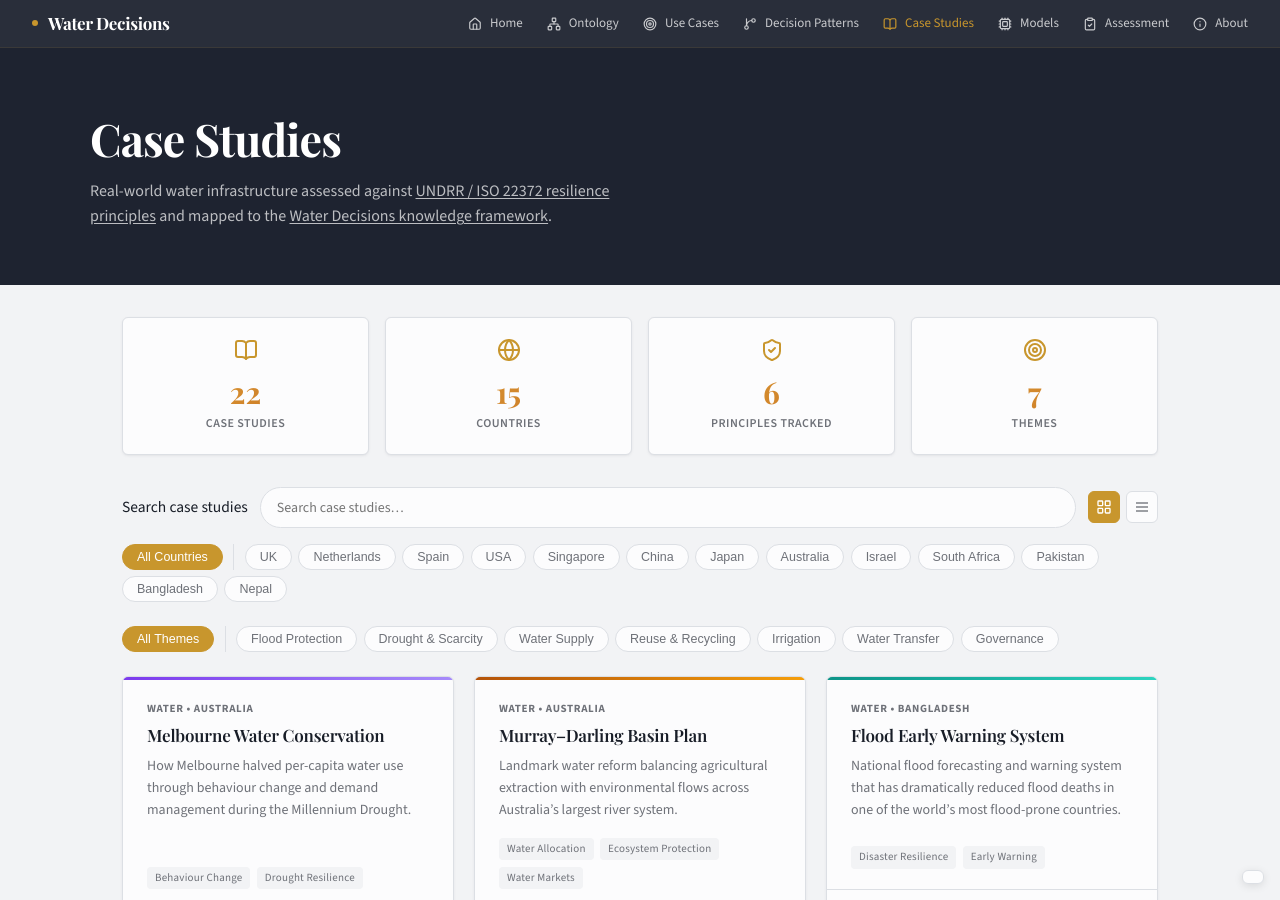
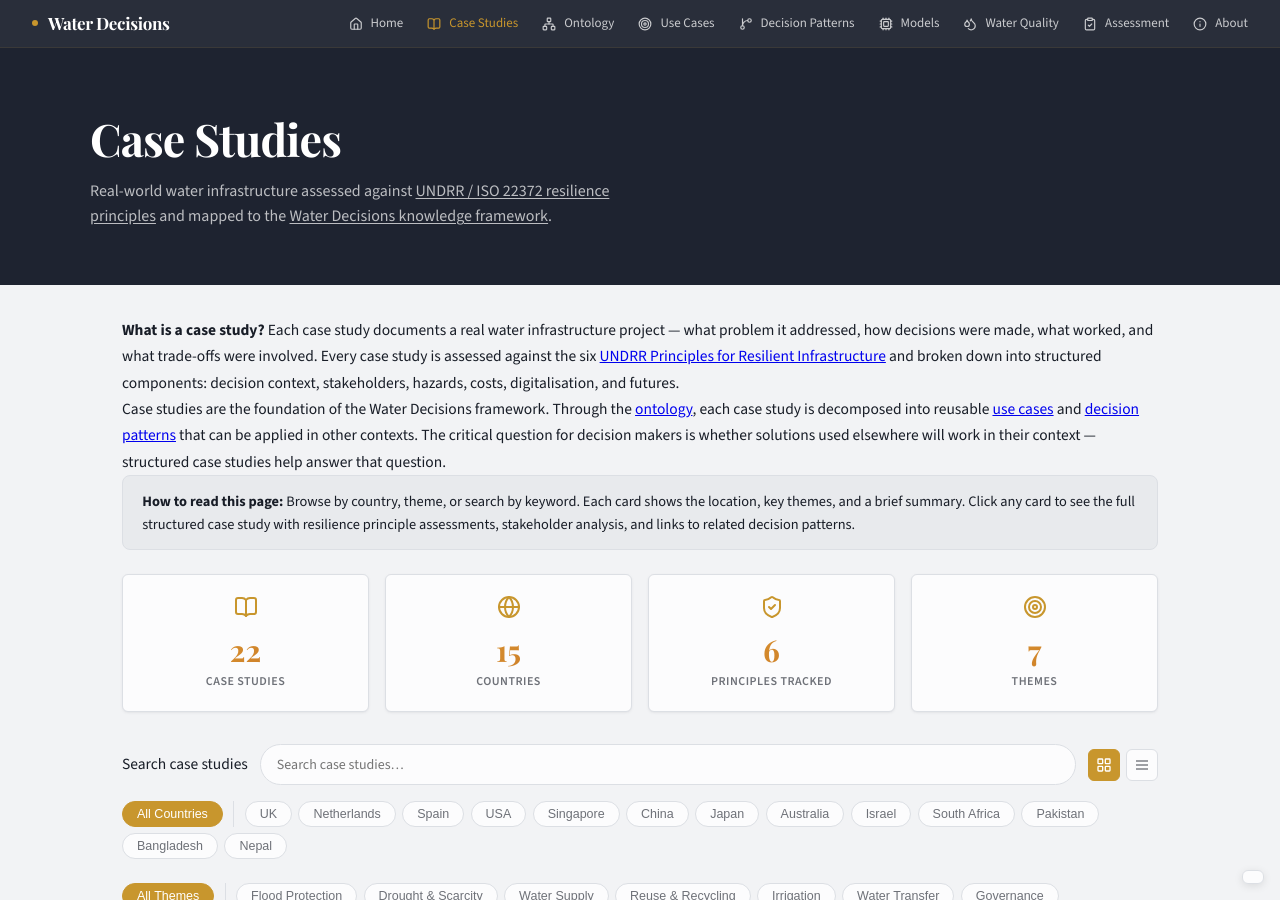
Before and after one commit to visioninglab/waterdecisions, a Jekyll site: the page built from case-studies/index.html, in a window 1280 px wide and 900 px high. Built offline with Jekyll 4.4.1, drawn with Linux system fonts in a browser that asks for light colours.

Commit message:
Reorder navigation and add explanatory intros across sections
Reorder nav to follow the tool's value chain: Case Studies → Ontology →
Use Cases → Decision Patterns → Models → Water Quality → Assessment.
Add Water Quality dashboard to navigation. Add intro text to Case Studies
and Ontology pages explaining their role in the framework. Update hero
text on Water Quality and Assessment to cross-link related sections.

Co-Authored-By: Claude Opus 4.6 (1M context) <noreply@anthropic.com>

```diff
--- a/assessment.html
+++ b/assessment.html
@@ -11,7 +11,7 @@ extra_head: '<script src="https://cdn.jsdelivr.net/npm/chart.js@4"></script><scr
   <div class="hero-inner">
     <div class="hero-breadcrumb"><span class="assess-demo-tag">DEMO</span></div>
     <h1>7-Minute Resilience Diagnostic</h1>
-    <p class="hero-subtitle">Quick infrastructure resilience assessment aligned with <a href="https://www.iso.org/standard/50275.html" target="_blank" rel="noopener" style="color:#fff;text-decoration:underline;text-underline-offset:2px;">ISO 22372</a> and the six <a href="https://www.undrr.org/publication/handbook-implementing-principles-resilient-infrastructure" target="_blank" rel="noopener" style="color:#fff;text-decoration:underline;text-underline-offset:2px;">UNDRR Principles for Resilient Infrastructure</a>.</p>
+    <p class="hero-subtitle">Assess your own infrastructure system against the six <a href="https://www.undrr.org/publication/handbook-implementing-principles-resilient-infrastructure" target="_blank" rel="noopener" style="color:#fff;text-decoration:underline;text-underline-offset:2px;">UNDRR Principles for Resilient Infrastructure</a>, aligned with <a href="https://www.iso.org/standard/50275.html" target="_blank" rel="noopener" style="color:#fff;text-decoration:underline;text-underline-offset:2px;">ISO 22372</a>. Compare your scores with <a href="case-studies/index.html" style="color:#fff;text-decoration:underline;text-underline-offset:2px;">real-world case studies</a> from the Water Decisions framework.</p>
   </div>
 </div>
 
--- a/case-studies/index.html
+++ b/case-studies/index.html
@@ -63,6 +63,16 @@ extra_head: '<link rel="canonical" href="https://visioninglab.github.io/waterdec
 </header>
 
 <main class="page-content">
+
+  <!-- INTRO -->
+  <div class="intro-text">
+    <p><strong>What is a case study?</strong> Each case study documents a real water infrastructure project &mdash; what problem it addressed, how decisions were made, what worked, and what trade-offs were involved. Every case study is assessed against the six <a href="../principles.html">UNDRR Principles for Resilient Infrastructure</a> and broken down into structured components: decision context, stakeholders, hazards, costs, digitalisation, and futures.</p>
+    <p>Case studies are the foundation of the Water Decisions framework. Through the <a href="../ontology/index.html">ontology</a>, each case study is decomposed into reusable <a href="../use-cases/index.html">use cases</a> and <a href="../decision-patterns/index.html">decision patterns</a> that can be applied in other contexts. The critical question for decision makers is whether solutions used elsewhere will work in their context &mdash; structured case studies help answer that question.</p>
+  </div>
+
+  <div style="background:var(--sidebar-bg);border:1px solid var(--border);border-radius:8px;padding:0.85rem 1.2rem;margin-bottom:1.5rem;font-size:0.9rem;line-height:1.6;">
+    <strong style="color:var(--ink);">How to read this page:</strong> Browse by country, theme, or search by keyword. Each card shows the location, key themes, and a brief summary. Click any card to see the full structured case study with resilience principle assessments, stakeholder analysis, and links to related decision patterns.
+  </div>
 
   <!-- STATS BAR -->
   <div class="overview-stats" role="region" aria-label="Collection statistics">
--- a/ontology/index.html
+++ b/ontology/index.html
@@ -6,7 +6,10 @@ nav_active: ontology
 ---
 
 <div class="page-content">
-  <p style="margin-bottom:2rem;color:var(--muted);">The ontology defines the foundational concepts used across the Water Decisions framework &mdash; the building blocks from which use cases, decision patterns, and case studies are constructed.</p>
+  <div class="intro-text">
+    <p><strong>What is the ontology?</strong> The ontology is the AI-enabled knowledge framework that structures everything in Water Decisions. It defines a shared vocabulary of concepts &mdash; hazards, infrastructure types, governance models, monitoring approaches &mdash; so that <a href="../case-studies/index.html">case studies</a> from different countries and contexts can be meaningfully compared, decomposed into <a href="../use-cases/index.html">use cases</a>, and mapped to <a href="../decision-patterns/index.html">decision patterns</a>.</p>
+    <p>For decision makers, the ontology is what makes the tool portable. By passing case studies through this structured framework, insights from a flood management project in Tokyo can be compared with one in the Netherlands, and the relevant decision patterns can be identified for application in a UK context. The ontology aligns with <a href="https://www.iso.org/standard/50275.html" target="_blank" rel="noopener">ISO 22372</a> and the <a href="https://www.undrr.org/publication/handbook-implementing-principles-resilient-infrastructure" target="_blank" rel="noopener">UNDRR Principles for Resilient Infrastructure</a>.</p>
+  </div>
 
   <div class="overview-stats" style="margin-bottom:2rem;">
     <div class="overview-stat">
--- a/water-dashboard.html
+++ b/water-dashboard.html
@@ -26,7 +26,7 @@ extra_head: '<link rel="stylesheet" href="https://unpkg.com/leaflet@1.9.4/dist/l
 <div class="wq-hero">
   <div class="wq-hero-inner">
     <h1>Water Quality Dashboard <span class="wq-hero-region">North England</span></h1>
-    <p class="wq-hero-sub">Monitoring data from the Environment Agency across North England catchments — Tyne, Wear, Tees, Aire, Don and more. Pre-fetched data with live refresh available.</p>
+    <p class="wq-hero-sub">Live monitoring data from the Environment Agency across North England catchments. This is the data layer of the Water Decisions framework &mdash; the real-time evidence that feeds into <a href="use-cases/index.html" style="color:#fff;text-decoration:underline;text-underline-offset:2px;">use cases</a>, <a href="decision-patterns/index.html" style="color:#fff;text-decoration:underline;text-underline-offset:2px;">decision patterns</a> and <a href="models/index.html" style="color:#fff;text-decoration:underline;text-underline-offset:2px;">system models</a>.</p>
   </div>
 </div>
 
```
Also changed, not shown: _data/navigation.yml (+10 -5 lines).
